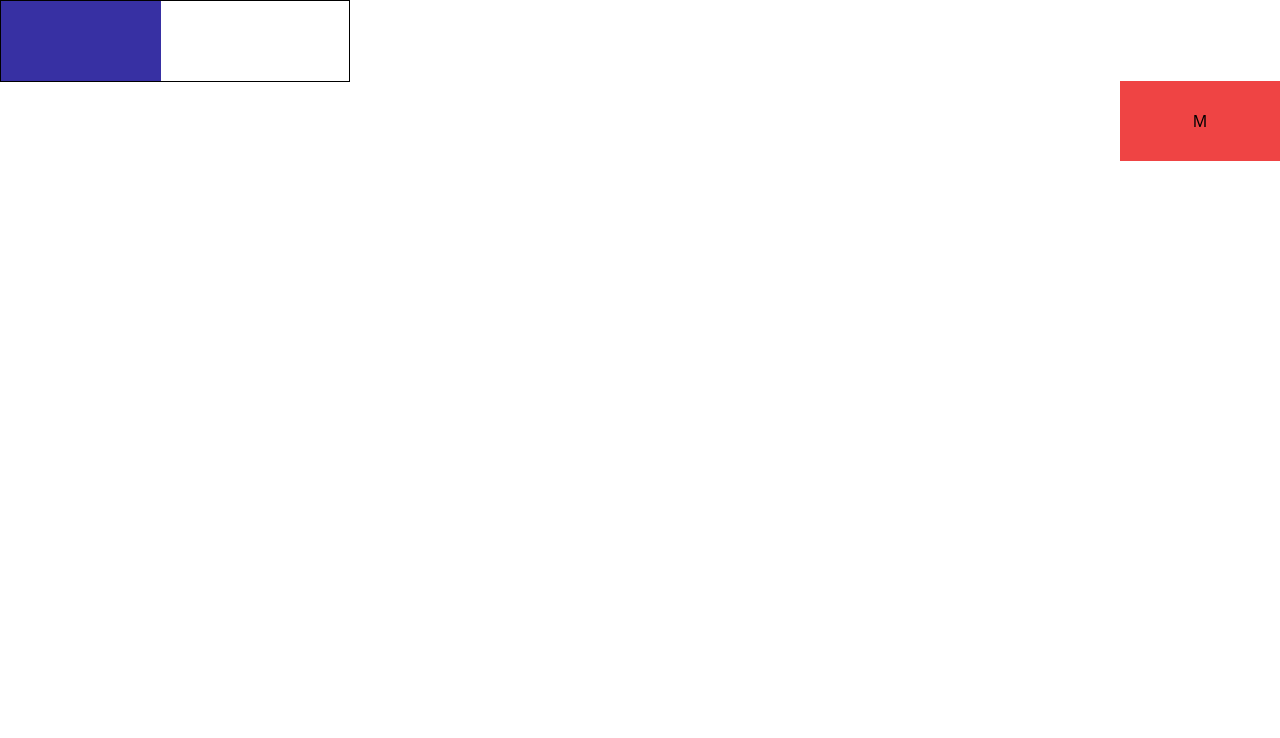
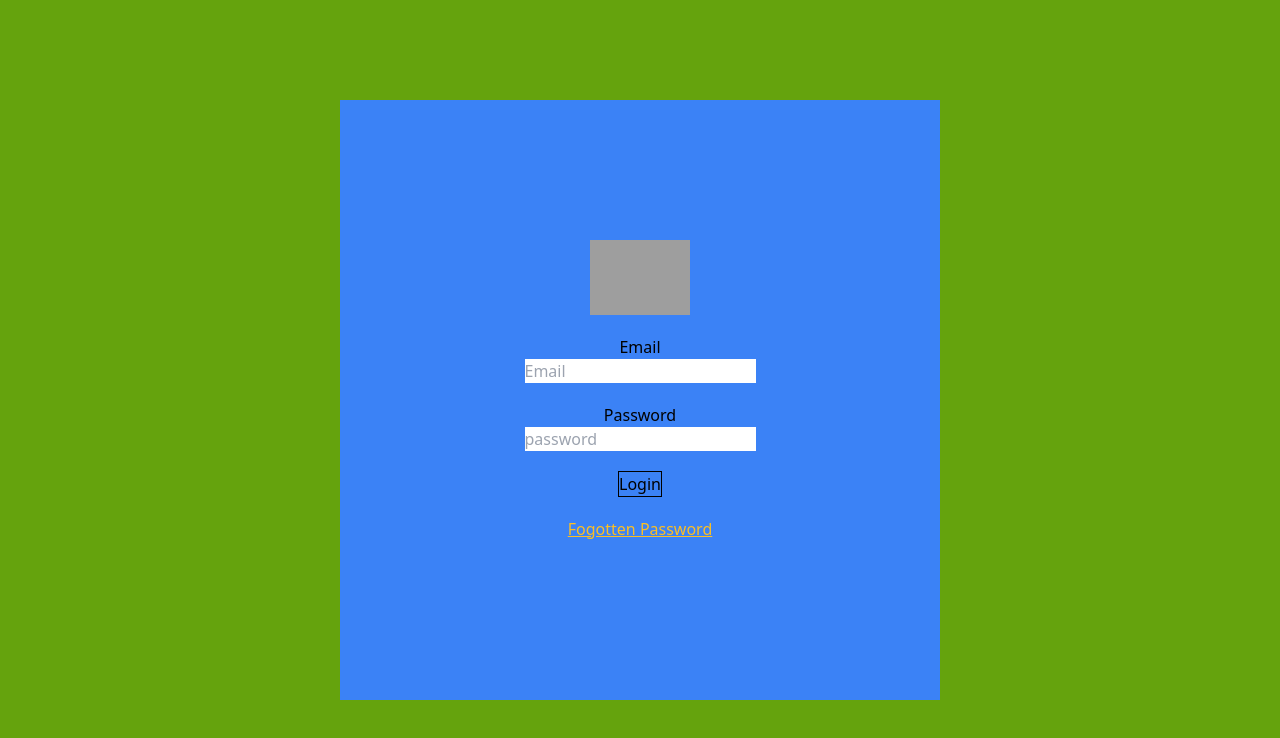
Before and after one commit to DILANTHA9590/cbc-frontend, a React (Vite) app: page /login in a window 1280 px wide. Shown: the top 738 px of the page. Built offline with nearby package versions, Linux system fonts and the light colour scheme; grey boxes are pictures that could not be loaded.

Commit message:
Implemented login functionality with email/password validation, Axios integration, and localStorage token storage.

```diff
--- a/src/pages/loginpage.jsx
+++ b/src/pages/loginpage.jsx
@@ -1,16 +1,183 @@
+import axios from "axios";
+import { useState } from "react";
+import { Link } from "react-router-dom";
+import toast, { Toaster } from 'react-hot-toast';
+
 export default function Loginpage() {
+
+    const[email, setemail]=useState("")
+    const[password, setpassword]=useState("")
+    const[value, Setvalue] =useState()
+
+    function login(){
+        axios.post("http://localhost:3000/api/users/login",{
+            email : email, //uda thiyena email
+            password : password //uda thiyena password ekai api postman eke req eka yauva vge thama me yavanne
+            //input type eke data tika aragena methanata dala userlogin eke email password ekata aragena backend ekata eyavanava
+
+
+        }).then((res)=>{//ita passe ena res eka methanin balanava
+            console.log(res);
+
+            // methandi balanava issella  user null da kiyala null nam eka navathinava natghtham phala kotasa exute karanava
+
+            if(res.data.user==null){
+
+                //methandi user kenek naththam apata backekend res eke eva tyika ganana puluvan  alert ekk viodihata
+                //naththama apata avashya ekeka daggnath puluvan
+             Setvalue(res.data.message)
+
+            //  naththam apata alert ekk denanath puluvan
+            alert(res.data.message)//mehema alert dana eka dan kathai apata me vidihata dammoth deafult thiyena vidihata tha aelrt enne
+            // apata lassnata aler dagann use karanna puluan library ekk thyenava react hot toast library eka ganna puluvan
+            //eyalage site eken apata oni eva daganna puluvan
+
+                return
+            }
+
+            //dan api methandi usertype eka balananna oni
+            // type eka admin nam admin page ekata yavanna oni type eka customer nam ciustomer mpage ekata yavanna oni
+            // dan apita meka check karaganna apata token eka oni e ka apata iisaraha vadavalata uvamana vensa nisa eka save karala thiyaganna
+            //oni apita eka nitharama request ekk yavdda oni venava
+
+            //api  me token eka local storage eke meka save karaganna me local storage eke ape crash eka save karanna puluvan ape web
+            //site ekata adalava
+            localStorage.setItem("token",res.data.token)
+
+
+            //apiata browser eke token eka enne reponse eke data vala ena token eka api save kargannava token kiyana namin
+            //apita me local storage eke deval key value pairs vidihata me local storage eke deval save karaganna puluvan
+            //ethakota meka vercual vaguvak vge hithuvoth dan api methana token eka save karana key value pair vidihata token
+            //ekata adala eva string ekkin save venava strin ekkin haby
+
+            // dan api methana balanava user type eka balala eyalava page valata redirect venna
+
+            if(res.data.user.type == "admin") {
+// type eka admin nam admin page ekata yavanava
+                window.location.href = "/admin"
+            }
+
+            else{
+                window.location.href = "/home"
+            }
+
+
+
+        })
+
+        // console.log("pressloginbtn");
+
+        // console.log(email)//dan api baluvgoth avith thiyenne realtime update una email eka eka balnna puluvan
+        //use state use karanne mekata inputfiled---> updateusesate ----->login btn dan mehema print karla vadak na apita ilga
+        //part ekata  yan
+
+
+    }
+
+    //dan api meke obeject ekk vifdihata api dan balanava mokda api meke me component eke vanas vena attribute diha
+    // baluivoth email eka password keai meke vensa venava mokda api e vens vena hma ekkatama use state hadaganna
+    // oni
     return (
         <>
 
-        <div className="w-[350px] border border-black">
-            {/* Rectangle 1 */}
-            <div className="w-40 h-20 bg-indigo-800"></div>
+        <div className="w-full h-screen bg-lime-600 flex items-center justify-center ">
 
-            {/* Rectangle 2 */}
-            <div className="w-40 h-20 bg-red-500 fixed  right-0 flex items-center justify-center "><h1 className="text-pretty to-slate-900 text-center " >M</h1></div>
+            <div className="w-[600px] h-[600px] bg-blue-500 flex items-center justify-center flex-col gap-5 ">
+
+                <img className="w-[100px]" src="\logo.png" alt="" />
+                <div className="flex flex-col justify-center items-center">
+
+                <span>Email</span>
+             {/* methana default value eka venne api inpute field ekata enter karana eka  use state hook ekata yanava ita passe use
+             state email ekata giya  ekata  value eken methana filed eka update karanava*/}
+                <input type="text" placeholder="Email" defaultValue={email} onChange={(e)=>{//e kiyala pass venne
+                //vechcha onchnage event eke visthara tika eke di onchnage kiyalama thiyennne chnage vechcha eka
+                //gana
+
+                    // console.log("email is change");
+                    // console.log(e.target.value);
+                    // me ken apata brower eken balanna puluvan  input filed type karaama pennava e adla velavae
+                    // eke athule tika print venava
+
+                    //dan api kiyanava e vachne vena venavanam e venas vena vachane uda veriable ekeata dagannav
+                    setemail(e.target.value)  // meka thama sampurna core keaform ekath ekka vada karanakota
+                    ///meken uda thiyena veriable eka udtae eke thiya ganava methana vena changes valin
 
 
+                }} />
+                {/* api dan udahadapu use stante veriable deka dunna email emai text field ekata \
+                password text field ekatai  e use state hadala dunne apata real time meva venas karanna vena nisa
+                ita passe api on change ekk liyagena thiyenava eken venne eken venne kme email eke kotasata adla deval
+                type vela e kotasa change venavam me input panel eke thiyena eva monahri ni sa change venavanam
+                e chnage ekata adala visthara tika e kiyala gannav ethakota api akurak delete karath akurak type karath e
+                function eka run venava eka apiata check karaganna puluvan conlog ekk gahala broser eke balnna puluvan
+                e vagema methana email  e kiyanne me input field eke venasak una ganmn api eka update karaganna oni
+                uda thiyena usesate veriable eken */}
+
+                </div>
+
+
+                <div className="flex flex-col justify-center items-center">
+                <span>Password</span>
+
+
+                <input type="text" placeholder="password" defaultValue={password} onChange={(e)=>{
+
+                    setpassword(e.target.value)
+
+                }}/>
+
+                </div>
+
+                <div>
+                    <button className="border border-black p-[20px 20px ]" onClick={login}>Login</button>
+                    {/* api function call karanakota() danne na */}
+                </div>
+
+                <div>
+                    <Link className="underline text-amber-400">Fogotten Password</Link>
+                </div>
+
+                <div>
+                    <p>{value}</p>
+                </div>
+
             </div>
+
+        </div>
+
+
         </>
     );
 }
+
+    // {
+    //     customer mail
+
+    //     "email": "customer123@example.com",
+    //     "firstName": "John",
+    //     "lastName": "Doe",
+    //     "password": "securePassword123",
+    //     "isBlock": false,
+    //     "type": "customer",
+    //     "profilePic": "https://example.com/profile-pic.jpg"
+
+
+    //   }
+
+
+
+
+
+//     {
+//  admin detils
+//         "email": "admin123@example.com",
+//         "firstName": "John",
+//         "lastName": "Doe",
+//         "password": "securePassword123",
+//         "isBlock": false,
+//         "type": "admin",
+//         "profilePic": "https://example.com/profile-pic.jpg"
+
+
+//       }
```
